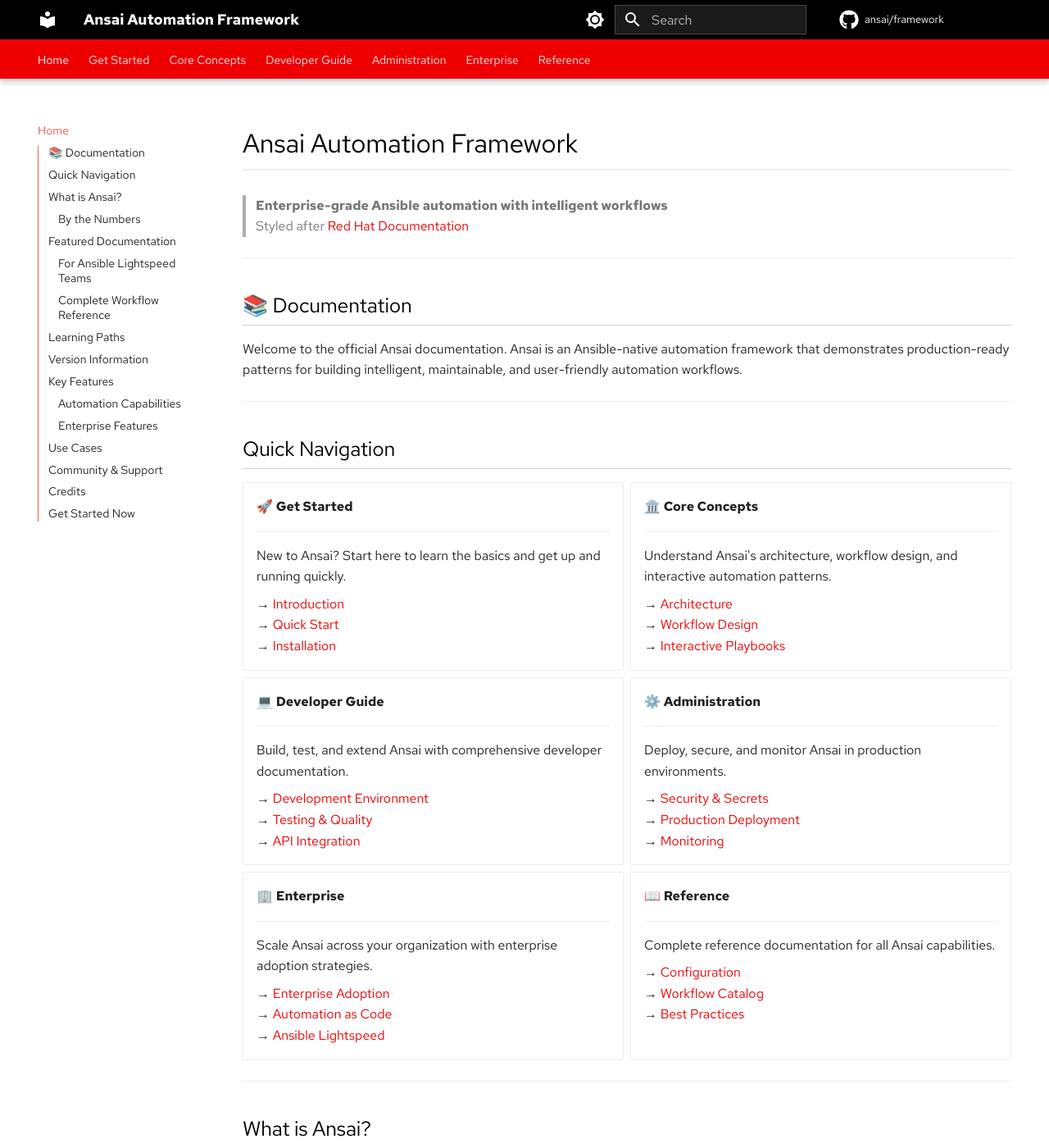
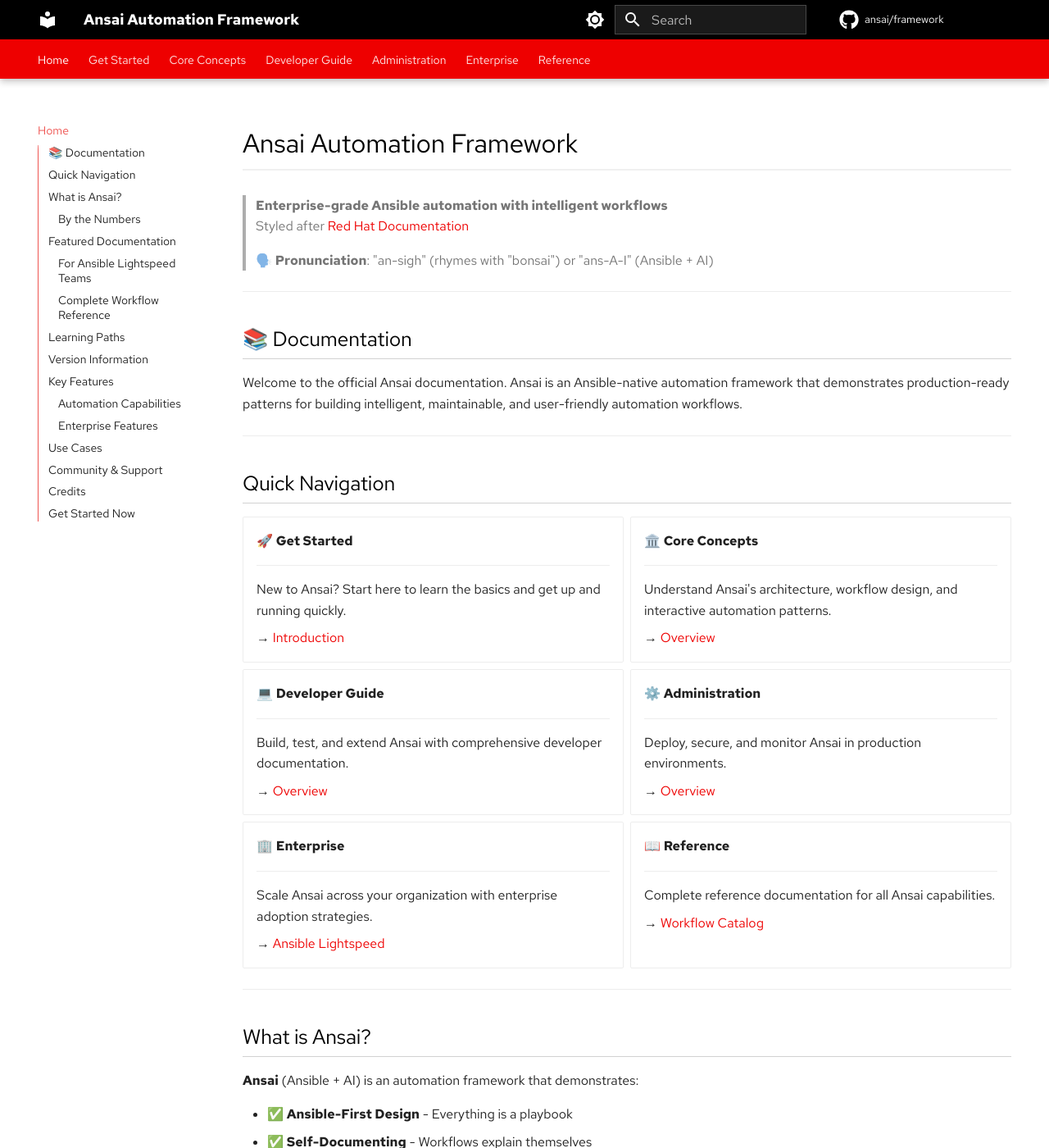
Before and after one commit to thebyrdman-git/ansai-landing, an MkDocs documentation site: the page built from docs/index.md, in a window 1280 px wide and 1400 px high. Shown: the whole window at 82% size. Built offline with MkDocs 1.6.1 and Material for MkDocs 9.7.7, drawn with Linux system fonts in a browser that asks for light colours; emoji names are drawn with the system emoji font; some web fonts are replaced; comment, search, counter and statistics services are not loaded; the version menu is left out.

Commit message:
Fix: Add pronunciation guide and remove 404 navigation links
- Added pronunciation: 'an-sigh' (rhymes with bonsai) or 'ans-A-I'
- Simplified navigation to only include existing files
- Removed references to unwritten chapters (02-22)
- Fixes all 404 errors in navigation

```diff
--- a/docs/index.md
+++ b/docs/index.md
@@ -2,6 +2,8 @@
 
 > **Enterprise-grade Ansible automation with intelligent workflows**
 > Styled after [Red Hat Documentation](https://docs.redhat.com/en/)
+>
+> 🗣️ **Pronunciation**: "an-sigh" (rhymes with "bonsai") or "ans-A-I" (Ansible + AI)
 
 ---
 
@@ -22,8 +24,6 @@
     New to Ansai? Start here to learn the basics and get up and running quickly.
 
     → [Introduction](01-introduction.md)
-    → [Quick Start](02-quickstart.md)
-    → [Installation](03-installation.md)
 
 -   🏛️ __Core Concepts__
 
@@ -31,9 +31,7 @@
 
     Understand Ansai's architecture, workflow design, and interactive automation patterns.
 
-    → [Architecture](04-architecture.md)
-    → [Workflow Design](05-workflows.md)
-    → [Interactive Playbooks](06-interactive.md)
+    → [Overview](core-concepts/)
 
 -   💻 __Developer Guide__
 
@@ -41,9 +39,7 @@
 
     Build, test, and extend Ansai with comprehensive developer documentation.
 
-    → [Development Environment](07-development.md)
-    → [Testing & Quality](08-testing.md)
-    → [API Integration](10-api-integration.md)
+    → [Overview](developer-guide/)
 
 -   ⚙️ __Administration__
 
@@ -51,9 +47,7 @@
 
     Deploy, secure, and monitor Ansai in production environments.
 
-    → [Security & Secrets](11-security.md)
-    → [Production Deployment](12-deployment.md)
-    → [Monitoring](14-monitoring.md)
+    → [Overview](administration/)
 
 -   🏢 __Enterprise__
 
@@ -61,8 +55,6 @@
 
     Scale Ansai across your organization with enterprise adoption strategies.
 
-    → [Enterprise Adoption](15-enterprise.md)
-    → [Automation as Code](16-automation-as-code.md)
     → [Ansible Lightspeed](18-lightspeed.md)
 
 -   📖 __Reference__
@@ -71,9 +63,7 @@
 
     Complete reference documentation for all Ansai capabilities.
 
-    → [Configuration](19-configuration.md)
     → [Workflow Catalog](20-workflow-catalog.md)
-    → [Best Practices](21-best-practices.md)
 
 </div>
 
--- a/mkdocs.yml
+++ b/mkdocs.yml
@@ -135,43 +135,23 @@
   - Get Started:
     - get-started/index.md
     - Introduction: 01-introduction.md
-    - Quick Start: 02-quickstart.md
-    - Installation: 03-installation.md
 
   - Core Concepts:
     - core-concepts/index.md
-    - Architecture Patterns: 04-architecture.md
-    - Workflow Design: 05-workflows.md
-    - Interactive Playbooks: 06-interactive.md
 
   - Developer Guide:
     - developer-guide/index.md
-    - Development Environment: 07-development.md
-    - Testing & Quality: 08-testing.md
-    - CLI Design Patterns: 09-cli-patterns.md
-    - API Integration: 10-api-integration.md
 
   - Administration:
     - administration/index.md
-    - Security & Secrets: 11-security.md
-    - Production Deployment: 12-deployment.md
-    - Service Orchestration: 13-service-orchestration.md
-    - Monitoring & Observability: 14-monitoring.md
 
   - Enterprise:
     - enterprise/index.md
-    - Enterprise Adoption: 15-enterprise.md
-    - Automation as Code: 16-automation-as-code.md
-    - AI/ML Integration: 17-ai-integration.md
     - Ansible Lightspeed Convergence: 18-lightspeed.md
 
   - Reference:
     - reference/index.md
-    - Configuration Reference: 19-configuration.md
     - Complete Workflow Catalog: 20-workflow-catalog.md
-    - Best Practices: 21-best-practices.md
-    - Glossary & FAQ: 22-reference.md
-    - Tags: tags.md
 
 # Extra configuration
 extra:
```
